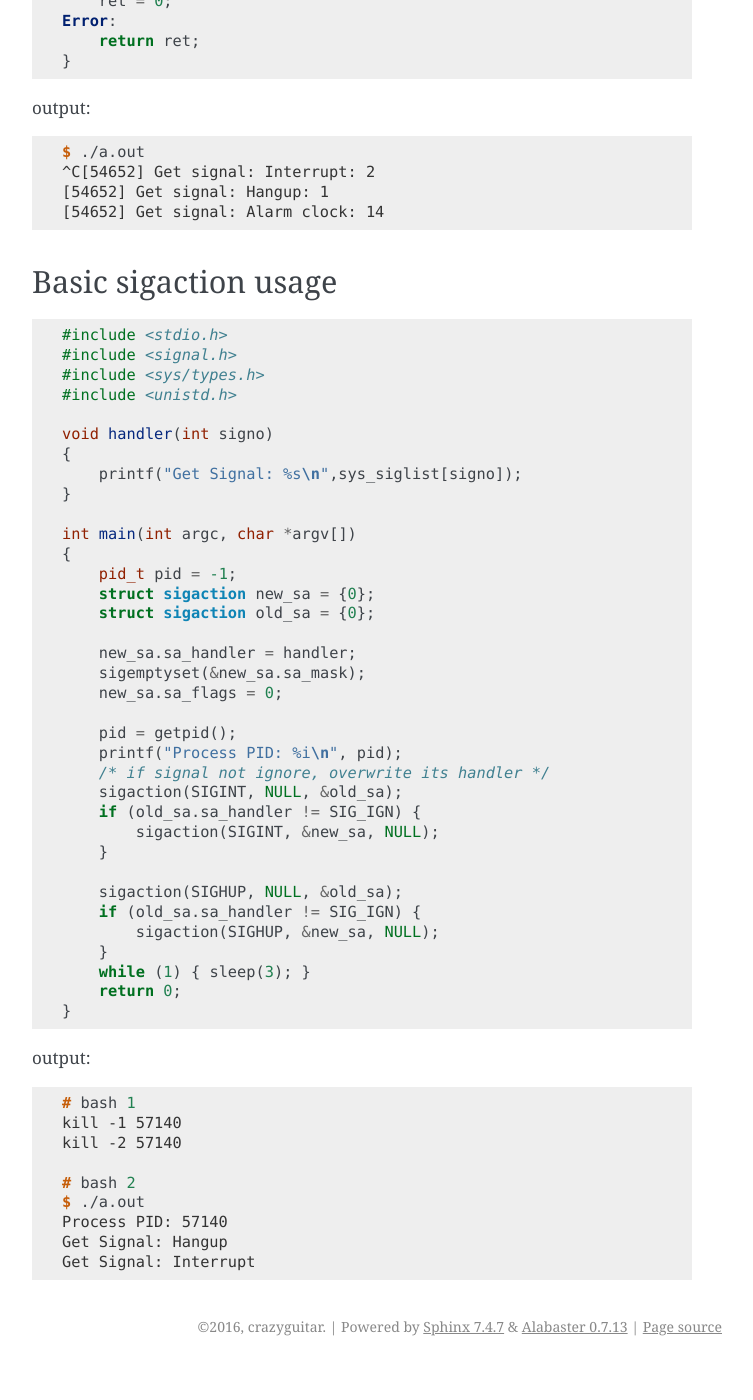
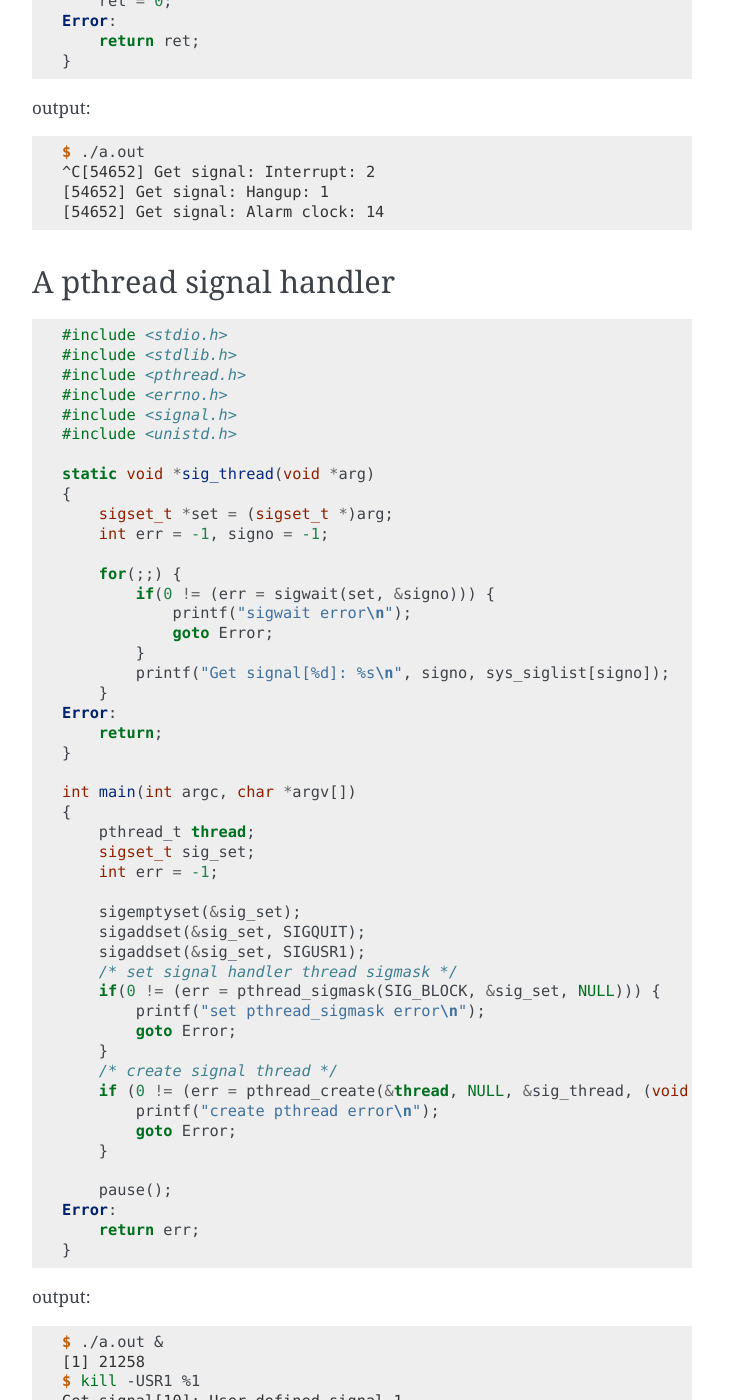
Before and after one commit to emcute0319/cppcheatsheet, a Sphinx documentation site: the page built from docs/notes/c_signal.rst, in a window 1280 px wide and 1400 px high, scrolled down 2314 px. Shown: the whole window, without its empty margins (388-1141 px from the left). Built offline with Sphinx 7.4.7, drawn with Linux system fonts in a browser that asks for light colours; before the commit the page ends 3680 px from its top, so only the background shows below that; some of the changed text lies outside the part shown.

Commit message:
Add pthead signal handler note

```diff
--- a/app.py
+++ b/app.py
@@ -21,4 +21,4 @@ def index_redirection():
     return send_from_directory(ROOT, 'index.html')
 
 if __name__ == "__main__":
-    app.run(debug=True)
+    app.run(host='0.0.0.0', debug=True)
--- a/docs/notes/c_concurrency.rst
+++ b/docs/notes/c_concurrency.rst
@@ -55,7 +55,7 @@ How to write a UNIX daemon
     }
 
 Using ``daemon(nochdir, noclose)``
----------------------------------
+----------------------------------
 
 .. code-block:: c
 
--- a/docs/notes/c_signal.rst
+++ b/docs/notes/c_signal.rst
@@ -132,6 +132,73 @@ output:
     [54652] Get signal: Alarm clock: 14
 
 
+A pthread signal handler
+------------------------
+
+.. code-block:: c
+
+    #include <stdio.h>
+    #include <stdlib.h>
+    #include <pthread.h>
+    #include <errno.h>
+    #include <signal.h>
+    #include <unistd.h>
+
+    static void *sig_thread(void *arg)
+    {
+        sigset_t *set = (sigset_t *)arg;
+        int err = -1, signo = -1;
+
+        for(;;) {
+            if(0 != (err = sigwait(set, &signo))) {
+                printf("sigwait error\n");
+                goto Error;
+            }
+            printf("Get signal[%d]: %s\n", signo, sys_siglist[signo]);
+        }
+    Error:
+        return;
+    }
+
+    int main(int argc, char *argv[])
+    {
+        pthread_t thread;
+        sigset_t sig_set;
+        int err = -1;
+
+        sigemptyset(&sig_set);
+        sigaddset(&sig_set, SIGQUIT);
+        sigaddset(&sig_set, SIGUSR1);
+        /* set signal handler thread sigmask */
+        if(0 != (err = pthread_sigmask(SIG_BLOCK, &sig_set, NULL))) {
+            printf("set pthread_sigmask error\n");
+            goto Error;
+        }
+        /* create signal thread */
+        if (0 != (err = pthread_create(&thread, NULL, &sig_thread, (void *)&sig_set))) {
+            printf("create pthread error\n");
+            goto Error;
+        }
+
+        pause();
+    Error:
+        return err;
+    }
+
+output:
+
+.. code-block:: console
+
+    $ ./a.out &
+    [1] 21258
+    $ kill -USR1 %1
+    Get signal[10]: User defined signal 1
+    $ kill -QUIT %1
+    Get signal[3]: Quit
+    $ kill -TERM %1
+    [1]+  Terminated              ./a.out
+
+
 Basic sigaction usage
 ---------------------
 
```
